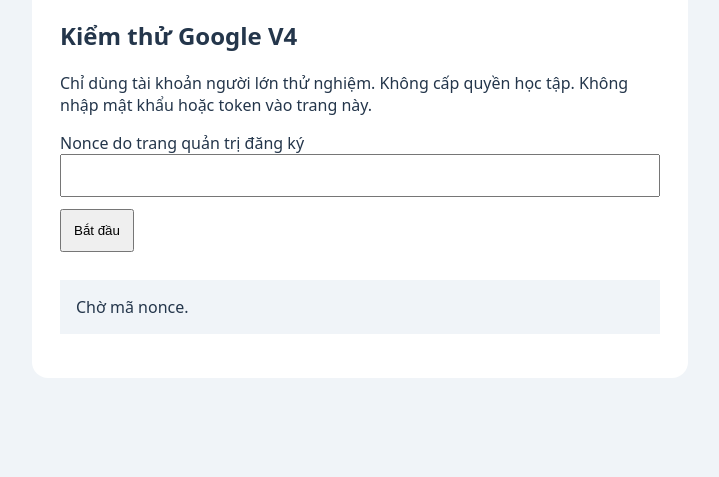
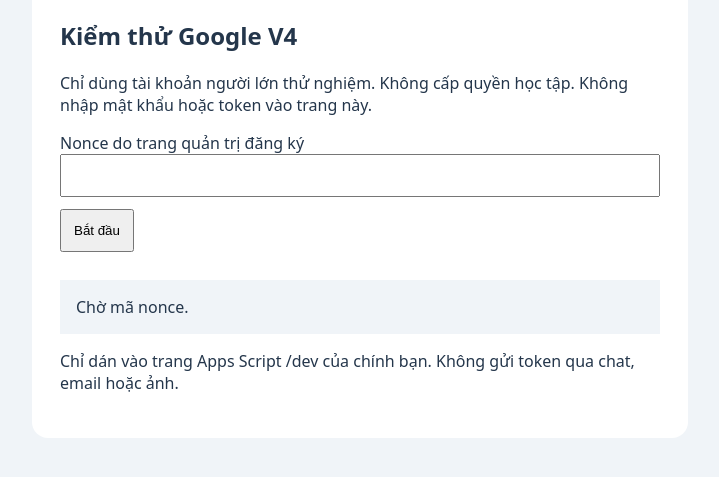
Before and after one commit to binhan0412-cloud/smartstudy9, a plain HTML site: page auth-test.html in a window 1280 px wide. Shown: the part 167-644 px from the top of the page, without its empty margins (280-999 px from the left). Drawn offline with Linux system fonts and the light colour scheme.

Commit message:
Add explicit local administrator-only diagnostic token transfer

```diff
--- a/auth-test.html
+++ b/auth-test.html
@@ -1,7 +1,9 @@
 <!doctype html>
-<html lang="vi"><head><meta charset="utf-8"><meta name="viewport" content="width=device-width,initial-scale=1"><meta name="referrer" content="strict-origin-when-cross-origin"><title>SmartStudy 9 – Kiểm thử V4</title><style>body{font:16px system-ui;background:#f0f4f8;color:#24364b;padding:24px}main{max-width:600px;margin:40px auto;background:white;padding:28px;border-radius:16px}input{width:100%;box-sizing:border-box;padding:12px}button{padding:12px;margin:12px 0}#status{white-space:pre-wrap;background:#f0f4f8;padding:16px}</style><script src="https://accounts.google.com/gsi/client" async></script></head><body><main><h1>SmartStudy 9</h1><h2>Kiểm thử Google V4</h2><p>Chỉ dùng tài khoản người lớn thử nghiệm. Không cấp quyền học tập. Không nhập mật khẩu hoặc token vào trang này.</p><label for="nonce">Nonce do trang quản trị đăng ký</label><input id="nonce" autocomplete="off" spellcheck="false" maxlength="64"><button id="start">Bắt đầu</button><div id="googleButton"></div><p id="status" role="status">Chờ mã nonce.</p><button id="reset" hidden>Thử lại</button></main><script>
+<html lang="vi"><head><meta charset="utf-8"><meta name="viewport" content="width=device-width,initial-scale=1"><meta name="referrer" content="strict-origin-when-cross-origin"><title>SmartStudy 9 – Kiểm thử V4</title><style>body{font:16px system-ui;background:#f0f4f8;color:#24364b;padding:24px}main{max-width:600px;margin:40px auto;background:white;padding:28px;border-radius:16px}input{width:100%;box-sizing:border-box;padding:12px}button{padding:12px;margin:12px 0}#status{white-space:pre-wrap;background:#f0f4f8;padding:16px}</style><script src="https://accounts.google.com/gsi/client" async></script></head><body><main><h1>SmartStudy 9</h1><h2>Kiểm thử Google V4</h2><p>Chỉ dùng tài khoản người lớn thử nghiệm. Không cấp quyền học tập. Không nhập mật khẩu hoặc token vào trang này.</p><label for="nonce">Nonce do trang quản trị đăng ký</label><input id="nonce" autocomplete="off" spellcheck="false" maxlength="64"><button id="start">Bắt đầu</button><div id="googleButton"></div><p id="status" role="status">Chờ mã nonce.</p><button id="copy" hidden>Sao chép ID Token để xác minh riêng tư</button><p>Chỉ dán vào trang Apps Script /dev của chính bạn. Không gửi token qua chat, email hoặc ảnh.</p><button id="reset" hidden>Thử lại</button></main><script>
 "use strict";
 const $=id=>document.getElementById(id);
+let credential=null;
+$("copy").onclick=async()=>{if(!credential)return;try{await navigator.clipboard.writeText(credential);credential=null;$("copy").hidden=true;$("status").textContent="Đã sao chép. Dán ngay vào trang quản trị riêng tư, sau đó xóa clipboard."; }catch{$("status").textContent="Không thể sao chép. Kiểm tra quyền clipboard.";}};
 $("reset").onclick=()=>location.reload();
 $("start").onclick=()=>{
  const nonce=$("nonce").value.trim();
@@ -14,6 +16,7 @@ $("start").onclick=()=>{
  if(parts.length!==3)throw Error();
  const b=parts[1].replace(/-/g,"+").replace(/_/g,"/");
  const claims=JSON.parse(new TextDecoder().decode(Uint8Array.from(atob(b.padEnd(Math.ceil(b.length/4)*4,"=")),c=>c.charCodeAt(0))));
+ if(claims.nonce===nonce){credential=response.credential;$("copy").hidden=false;}
  $("status").textContent=claims.nonce===nonce?"Google đã trả ID Token có nonce trùng khớp. Chỉ kiểm tra phía trình duyệt; chưa xác minh máy chủ, chưa cấp quyền.":"Nonce không trùng khớp. Dừng kiểm thử.";
  }catch{ $("status").textContent="Không đọc được phản hồi Google."; }
  $("googleButton").replaceChildren();
```
